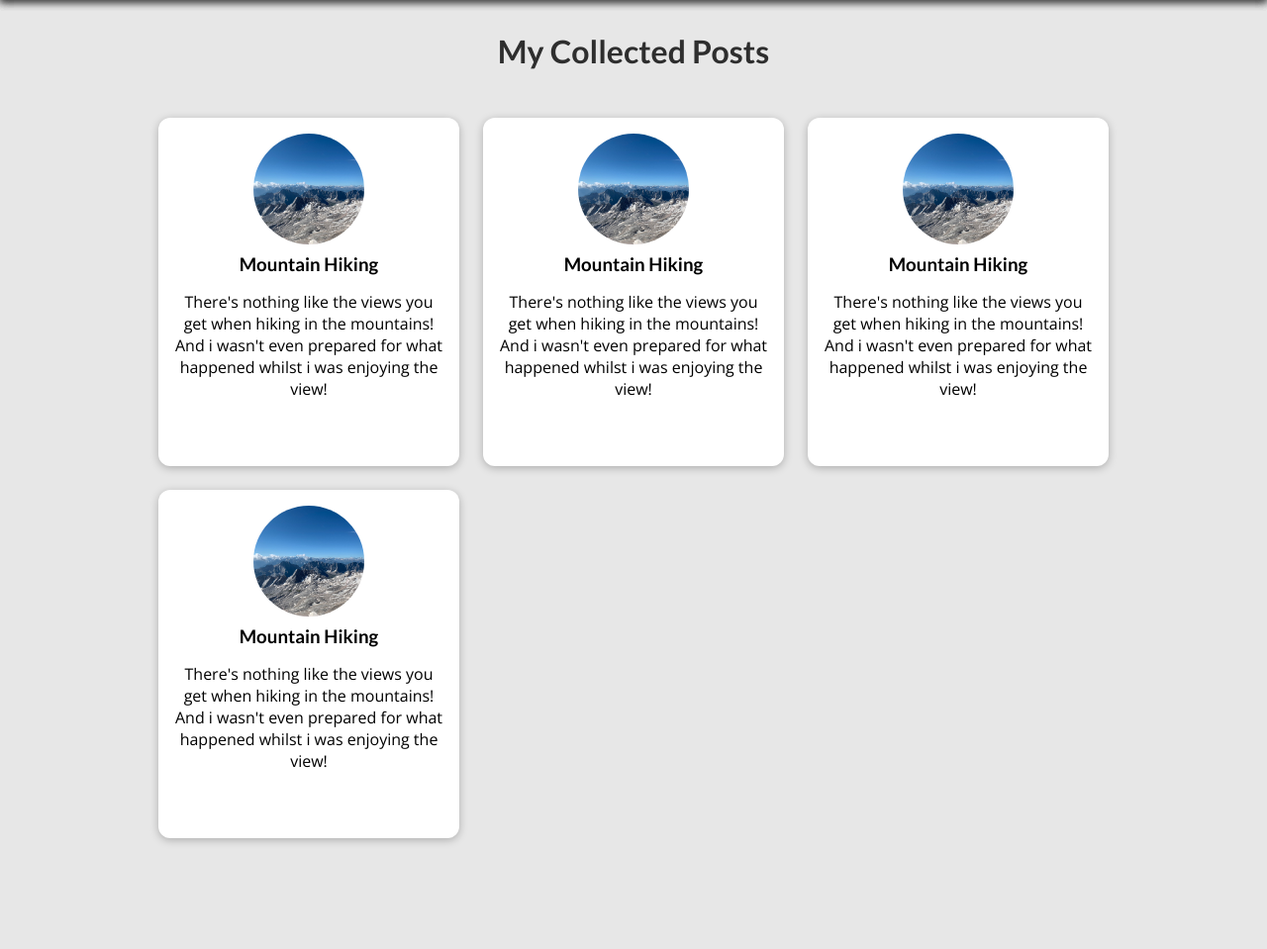
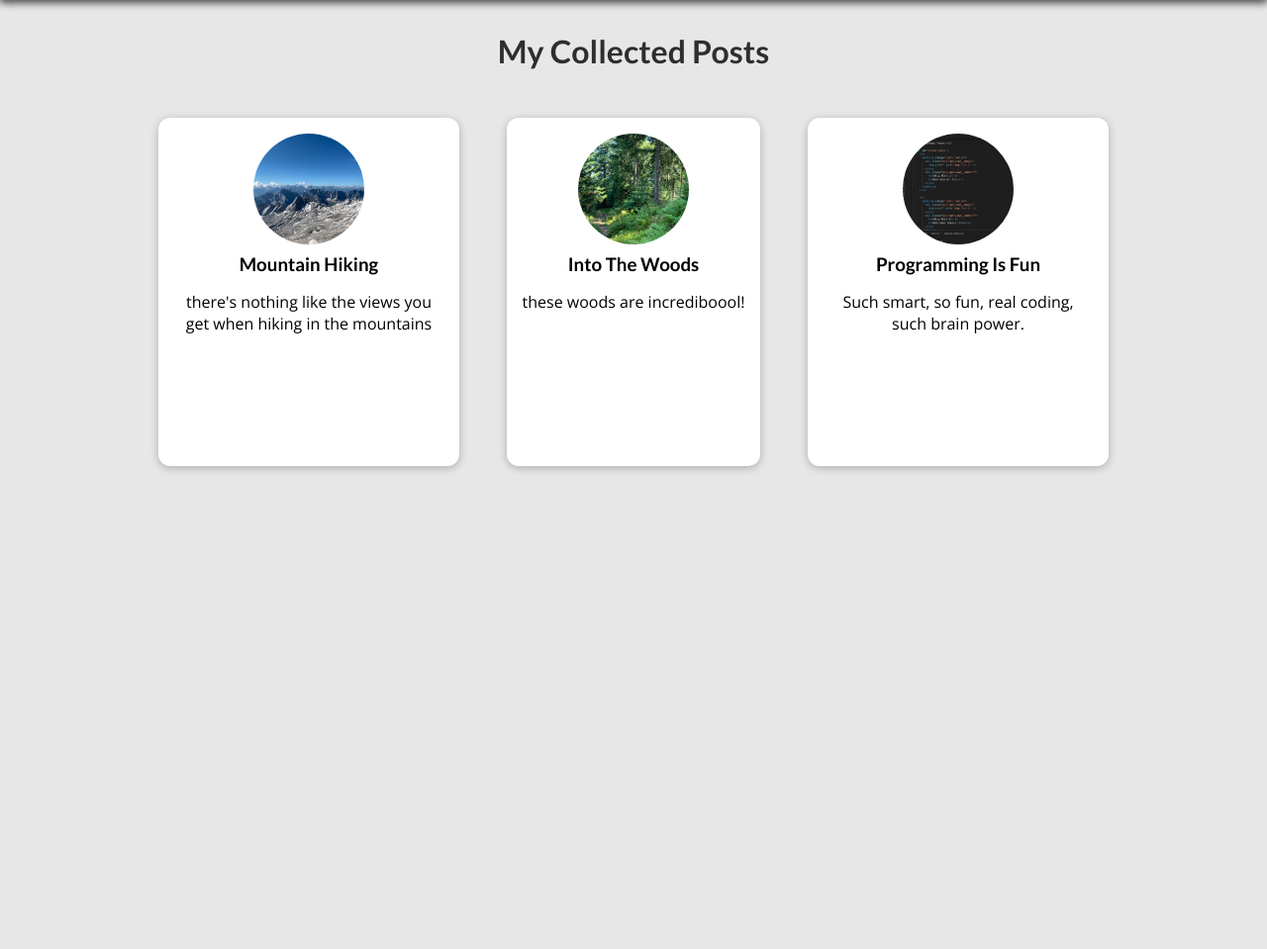
Before and after one commit to TheMrStraffy/django-blog, a Django app: page /posts in a window 1280 px wide. Shown: the part 80-1039 px from the top of the page at 99% size. After the commit the page ends 556 px from the top, so only its background shows below. Run offline with Django 5.2, Linux system fonts and the light colour scheme.

Commit message:
dynamically printing posts

```diff
--- a/blog/templates/blog/all-posts.html
+++ b/blog/templates/blog/all-posts.html
@@ -15,10 +15,9 @@
         </h2>
 
         <ul>
-            {% include "blog/includes/post.html" %}
-            {% include "blog/includes/post.html" %}
-            {% include "blog/includes/post.html" %}
-            {% include "blog/includes/post.html" %}
+            {% for post in posts %}
+                {% include "blog/includes/post.html" %}
+            {% endfor %}
         </ul>
     </section>
 {% endblock content %}
--- a/blog/templates/blog/includes/post.html
+++ b/blog/templates/blog/includes/post.html
@@ -8,14 +8,11 @@
 {% block content %}
     <li>
         <article class="post">
-            <a href="{% url "post-detail-page" slug="the-mountains" %}">
-                <img src="{% static "blog/images/mountains.jpg" %}" alt="Mountain Hiking" />
+            <a href="{% url "post-detail-page" slug=post.slug %}">
+                <img src="{% static "blog/images/"|add:post.image %}" alt="{{post.title}}" />
                 <div class="post__content">
-                    <h3>Mountain Hiking</h3>
-                    <p>
-                        There's nothing like the views you get when hiking in the mountains!
-                        And i wasn't even prepared for what happened whilst i was enjoying the view!
-                    </p>
+                    <h3> {{post.title}} </h3>
+                    <p> {{post.excerpt}} </p>
                 </div>
             </a>
         </article>
--- a/blog/templates/blog/index.html
+++ b/blog/templates/blog/index.html
@@ -23,7 +23,9 @@
         <h2>My Latest Thoughts</h2>
 
         <ul>
-            {% include "blog/includes/post.html" %}
+            {% for post in posts %}
+                {% include "blog/includes/post.html" %}
+            {% endfor %}
         </ul>
     </section>
 
--- a/blog/views.py
+++ b/blog/views.py
@@ -8,37 +8,73 @@ posts_list = [
     {
         "slug": "hike-in-the-mountains",
         "image": "mountains.jpg",
-        "author": "Carmelo",
+        "author": "Vicio",
         "date": date(2023, 5, 24),
         "title": "Mountain Hiking",
         "excerpt": "there's nothing like the views you get when hiking in the mountains",
         "content": """
             Vitae error sint, recusandae ut obcaecati facilis error ad aliquam. At quisquam cum saepe consectetur earum nesciunt, voluptatum libero cumque, ea esse ipsa, fuga alias deleniti perferendis dolor debitis, architecto consectetur saepe maxime vitae rem perferendis? Eligendi distinctio dolorum reprehenderit ab reiciendis cum sit fuga, deleniti aliquid praesentium amet quasi aperiam doloremque, quo debitis quos, beatae id unde quae perferendis fuga rem nemo dignissimos vitae, ipsam rem ea laborum similique. Impedit consequatur quidem dolorum numquam magnam et?
         """
+    },
+    {
+        "slug": "into-the-woods",
+        "image": "woods.jpg",
+        "author": "Carmelo",
+        "date": date(2021, 5, 24),
+        "title": "Into The Woods",
+        "excerpt": "these woods are incrediboool!",
+        "content": """
+            Vitae error sint, recusandae ut obcaecati facilis error ad aliquam. At quisquam cum saepe consectetur earum nesciunt, voluptatum libero cumque, ea esse ipsa, fuga alias deleniti perferendis dolor debitis, architecto consectetur saepe maxime vitae rem perferendis? Eligendi distinctio dolorum reprehenderit ab reiciendis cum sit fuga, deleniti aliquid praesentium amet quasi aperiam doloremque, quo debitis quos, beatae id unde quae perferendis fuga rem nemo dignissimos vitae, ipsam rem ea laborum similique. Impedit consequatur quidem dolorum numquam magnam et?
+        """
+    },
+    {
+        "slug": "programming-is-fun",
+        "image": "coding.jpg",
+        "author": "John",
+        "date": date(2022, 5, 24),
+        "title": "Programming Is Fun",
+        "excerpt": "Such smart, so fun, real coding, such brain power.",
+        "content": """Vitae error sint,
+        recusandae ut obcaecati facilis error ad aliquam.
+          At quisquam cum saepe consectetur earum nesciunt,
+          voluptatum libero cumque, ea esse ipsa, fuga alias deleniti perferendis dolor debitis, architecto consectetur saepe maxime vitae rem perferendis? Eligendi distinctio dolorum reprehenderit ab reiciendis cum sit fuga, deleniti aliquid praesentium amet quasi aperiam doloremque, quo debitis quos, beatae id unde quae perferendis fuga rem nemo dignissimos vitae, ipsam rem ea laborum similique. Impedit consequatur quidem dolorum numquam magnam et?
+        """
     }
 ]
 
 
 def index(request: HttpRequest):
-    return render(request, 'blog/index.html')
+    sorted_posts = sorted(
+        posts_list, key=lambda post: post['date'], reverse=True)
+
+    # takes two from the start of the list
+    # if it was `[-2:]` then it would take the last 2 from the list
+    latest_posts = sorted_posts[:3]
+
+    context = {
+        'posts': latest_posts
+    }
+
+    return render(request, 'blog/index.html', context)
 
 
 def posts(request: HttpRequest):
-    context = None
+
+    context = {
+        'posts': posts_list,
+    }
+
     return render(request, 'blog/all-posts.html', context)
 
 
 def post(request: HttpRequest, slug: str):
-    data_response = None
-    return render(request, 'blog/post-detail.html')
-    # try:
-    #     data_response = posts_lists[post]
-    #     print(post)
-    #     print(data_response)
+    post = None
+    try:
+        post = next(post for post in posts_list if post['slug'] == slug)
 
-    #     context = {
-    #         'post': data_response
-    #     }
-    #     return render(request, 'blog/includes/post.html', context)
-    # except:
-    #     raise Http404()
+        context = {
+            'post': post
+        }
+        return render(request, 'blog/post-detail.html', context)
+    except:
+        raise Http404()
```
Also changed, not shown: blog/templates/blog/post-detail.html (+6 -6 lines), templates/404.html (added, +10 -0 lines).
